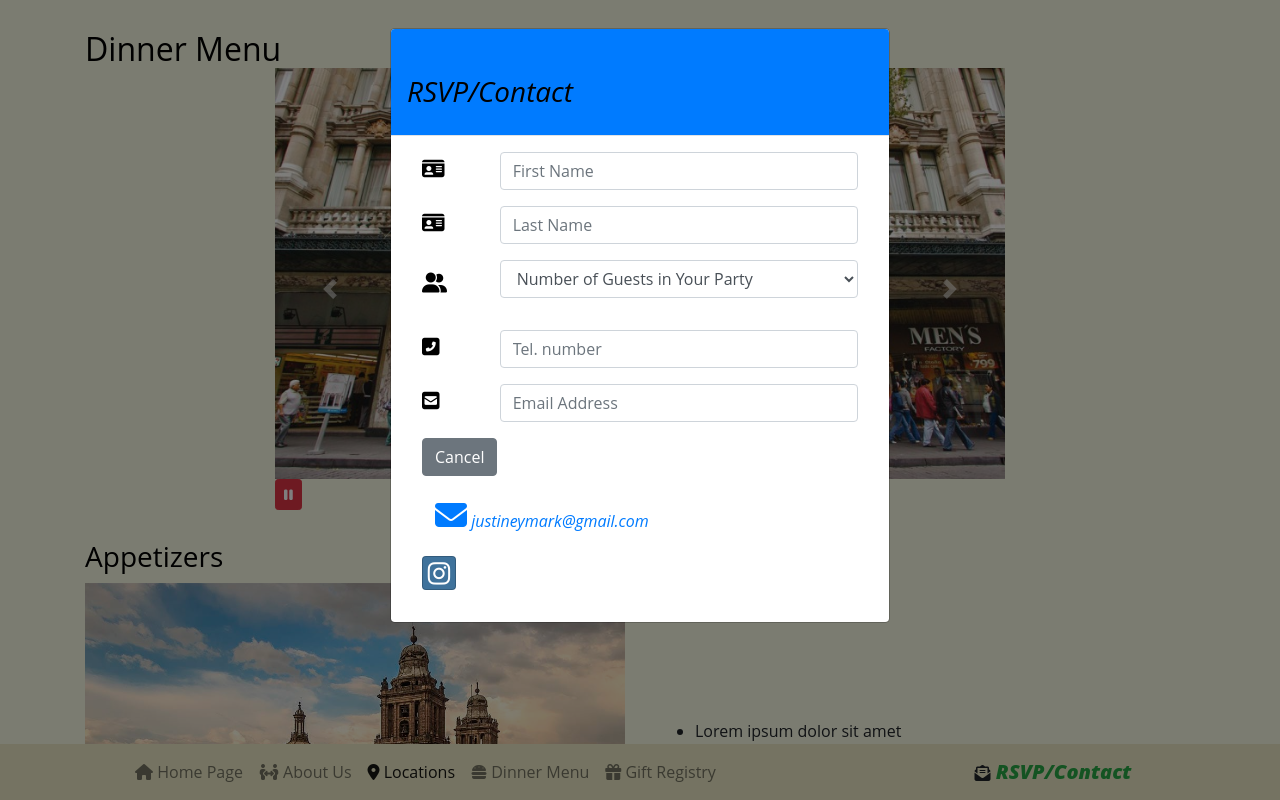
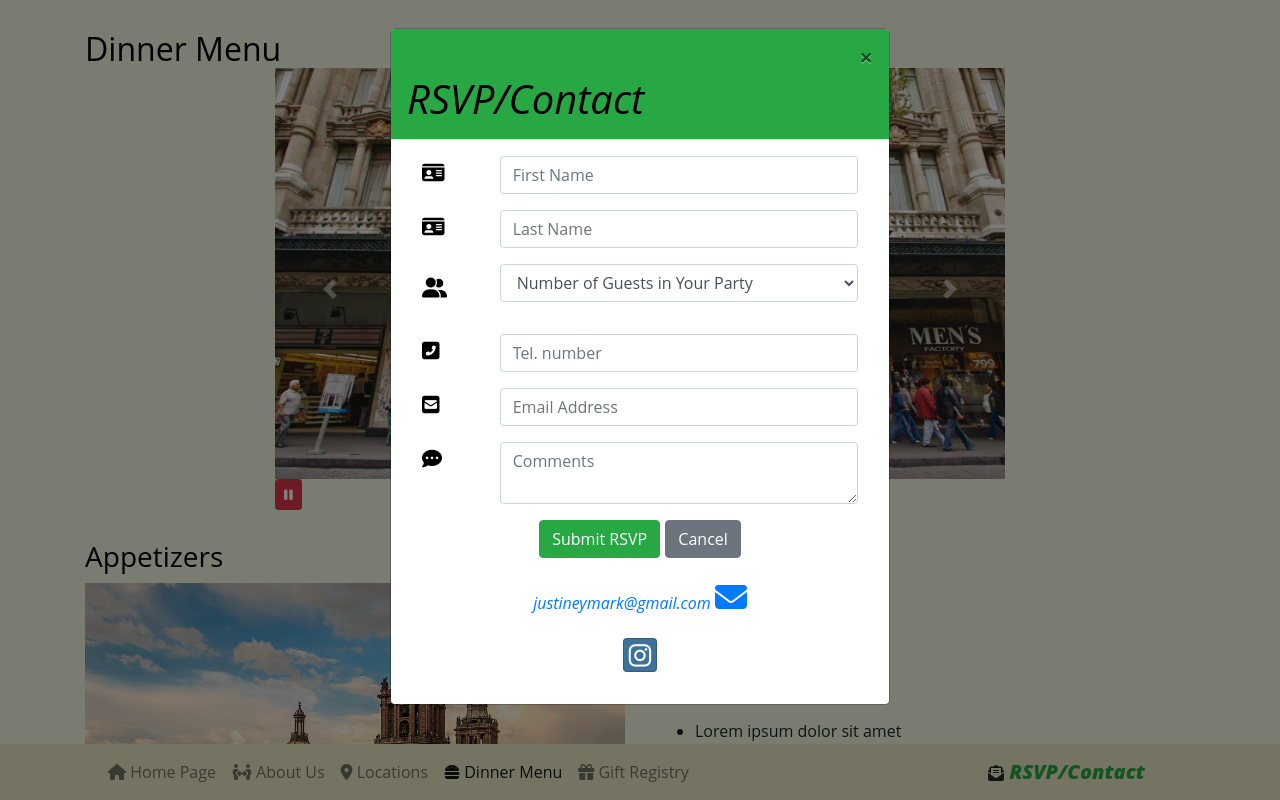
Before and after one commit to mj-wd/wedding-project-bootstrap, a website: page dinner-menu.html in a window 1280 px wide. Both pictures are taken after a click on the link "RSVP/Contact". Shown: the top 800 px of the page. Drawn offline with nearby package versions, Linux system fonts and the light colour scheme; files that its build step writes are made by us from their sources; a web font is replaced by a local one.

Commit message:
Incorporated Dinner-Menu into Navbar Stuffs

```diff
--- a/dinner-menu.html
+++ b/dinner-menu.html
@@ -166,35 +166,32 @@
         });
     </script> -->
 
-
-</body>
-
-<nav class="navbar navbar-expand-md fixed-bottom navbar-light">
-    <div class="container">
+<div class="container">
+    <nav class="navbar navbar-expand-sm fixed-bottom navbar-light">
         <button class="navbar-toggler ml-auto" type="button" data-toggle="collapse" data-target="#navbar">
             <span class="navbar-toggler-icon"></span>
         </button>
         <div class="collapse navbar-collapse" id="navbar">
             <ul class="navbar-nav">
-                <li class="nav-item"><a class="nav-link" href="index.html"><i class="fas fa-home"></i> Home Page</a></li>
+                <li class="nav-item"><a class="nav-link " href="index.html"><i class="fas fa-home"></i> Home Page</a></li>
                 <li class="nav-item"><a class="nav-link" href="aboutus.html"><i class="fas fa-people-arrows"></i> About Us</a></li>
-                <li class="nav-item"><a class="nav-link active" href="#"><i class="fas fa-map-marker-alt"></i> Locations</a></li>
-                <li class="nav-item"><a class="nav-link" href="#"><i class="fas fa-hamburger"></i> Dinner Menu</a></li>
+                <li class="nav-item"><a class="nav-link" href="locations.html"><i class="fas fa-map-marker-alt"></i> Locations</a></li>
+                <li class="nav-item"><a class="nav-link active" href="#"><i class="fas fa-hamburger"></i> Dinner Menu</a></li>
                 <li class="nav-item"><a class="nav-link" href="#"><i class="fas fa-gift"></i> Gift Registry</a></li>
             </ul>
         </div>
         <div class="col col-md-3">
-            <a class="nav-item my-2 my-sm-0 fas fa-envelope-open-text" data-toggle="modal" href="#foo" data-target="#rsvpModal" id="#rsvpModal"><i id="rsvpNavbarText"> RSVP/Contact<i></a>
+            <a class="nav-item my-2 my-sm-0 fas fa-envelope-open-text" data-toggle="modal" href="#foo" data-target="#rsvpModal"><i id="rsvpNavbarText"> RSVP/Contact<i></a>
         </div>
-    </div>
-</nav>
+    </nav>
+</div>
 
 <div id="rsvpModal" class="modal fade" role="dialog">
     <div class="modal-dialog modal-md" role="document">
         <div class="modal-content">
-            <div class="modal-header bg-primary">
-                <h3>RSVP/Contact</h3>
-                <button type="button" class="close" data-dismiss="modal"></button>
+            <div class="modal-header bg-success">
+                <h1>RSVP/Contact</h1>
+                <button type="button" class="close" data-dismiss="modal">&times;</button>
             </div>
             <div class="modal-body">
                 <div class="container-fluid">
@@ -202,13 +199,13 @@
                         <div class="form-group row">
                             <i class="col-md-2 col-form-label fas fa-id-card" id="modalIcon"></i>
                             <div class="col-md-10">
-                                <input type="text" class="form-control" id="firstName" name="firstName" placeholder="First Name" />
+                                <input type="text" class="form-control" id="modalText" name="firstName" placeholder="First Name" />
                             </div>
                         </div>
                         <div class="form-group row">
                             <i class="col-md-2 col-form-label fas fa-id-card" id="modalIcon"></i>
                             <div class="col-md-10">
-                                <input type="text" class="form-control" id="lastName" name="lastName" placeholder="Last Name" />
+                                <input type="text" class="form-control" id="modalText" name="lastName" placeholder="Last Name" />
                             </div>
                         </div>
                         <div class="form-group row">
@@ -216,7 +213,7 @@
                                 <i class="fas fa-user-friends" id="modalIcon"></i>
                             </div>
                             <div class="col-md-10">
-                                <select name="numOfGuests" id="Number-of-Guests" class="form-control form-group">
+                                <select name="numOfGuests" id="modalText" class="form-control form-group">
                                     <option value="select">Number of Guests in Your Party</option>
                                     <option value="1">1</option>
                                     <option value="2">2</option>
@@ -230,28 +227,38 @@
                         <div class="form-group row">
                             <i class="col-md-2 col-form-label fas fa-phone-square-alt" id="modalIcon"></i>
                             <div class="col-md-10">
-                                <input type="tel" class="form-control" id="telNumber" name="telNumber" placeholder="Tel. number" />
+                                <input type="tel" class="form-control" id="modalText" name="telNumber" placeholder="Tel. number" />
                             </div>
                         </div>
                         <div class="form-group row">
                             <i class="col-md-2 col-form-label fas fa-envelope-square" id="modalIcon"></i>
                             <div class="col-md-10">
-                                <input type="email" class="form-control" id="email" name="email" placeholder="Email Address" />
-                            </div>
-                        </div>
-                        <div class="row form-group">
-                            <div class = "col">
-                                <button class="btn btn-secondary" data-dismiss="modal">Cancel</button>
+                                <input type="email" class="form-control" id="modalText" name="email" placeholder="Email Address" />
                             </div>
                         </div>
                         <div class="form-group row">
-                            <div class="col">
-                                <a class="btn btn-link text-black-align" id="emailIcon" href="mailto:justineymark@gmail.com"><i class="fas fa-envelope fa-2x"></i> justineymark@gmail.com</a>
+                            <i class="col-md-2 col-form-label fas fa-comment-dots" id="modalIcon"></i>
+                            <div class="col-md-10">
+                                <textarea type="comments" class="form-control" id="modalText" name="comments" placeholder="Comments"></textarea>
                             </div>
                         </div>
+                        <div class="boxItem">
+                        <div class="row form-group">
+                            <div class = "col text-center">
+                                <button class="btn btn-success" data-dismiss="modal" id="modalButton">Submit RSVP</button>
+                                <button class="btn btn-secondary" data-dismiss="modal" id="modalButton">Cancel</button>
+                            </div>
+                        </div>
+
                         <div class="form-group row">
-                            <div class="col">
-                                <a class="btn btn-social-icon btn-instagram" id="instagramIcon" href="http://instagram.com/"><i class="fa fa-instagram"></i></a>
+                            <div class="col text-center">
+                                <a class="btn btn-link text-black" id="#modalText" href="mailto:justineymark@gmail.com">justineymark@gmail.com  <i class="fas fa-envelope fa-2x"></i></a>
+                            </div>
+                        </div>
+                            <div class="form-group row">
+                                <div class="col text-center">
+                                    <a class="btn btn-social-icon btn-instagram" id="#modalIcon" href="http://instagram.com/"><i class="fa fa-instagram"></i></a>
+                                </div>
                             </div>
                         </div>
                     </form>
@@ -261,4 +268,6 @@
     </div>
 </div>
 
+</body>
+
 </html>
```
Also changed, not shown: aboutus.html (+2 -2 lines), index.html (+2 -2 lines), locations.html (+2 -2 lines).
